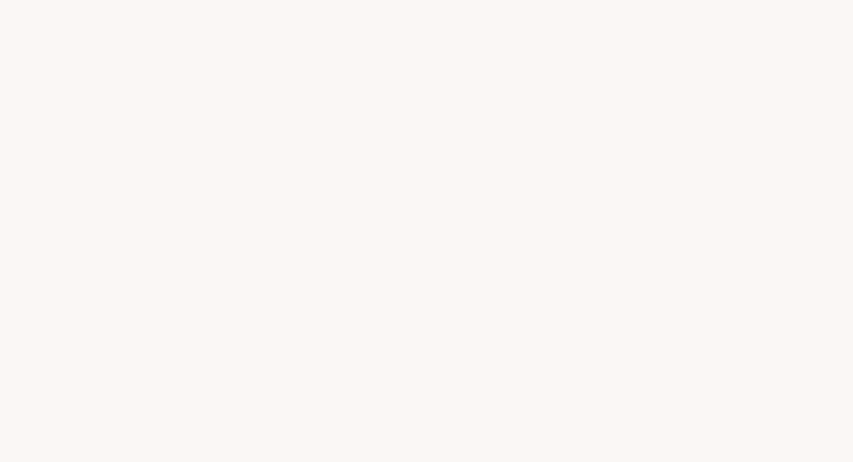
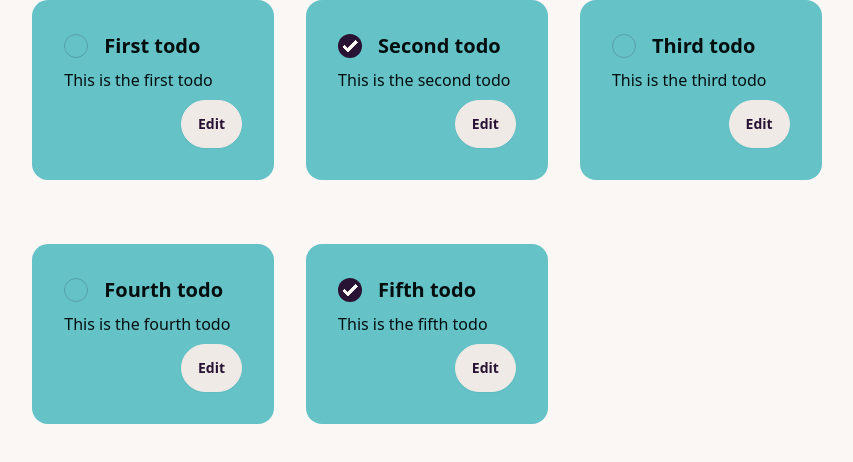
Before and after one commit to toddLiao469469/to-do-list, a React (Vite) app: page / in a window 1280 px wide. Shown: the top 462 px of the page, without its empty margins (213-1066 px from the left). Built offline with nearby package versions, Linux system fonts and the light colour scheme.

Commit message:
feat: add TodoCard, Todo page

```diff
--- a/src/App.tsx
+++ b/src/App.tsx
@@ -1,5 +1,12 @@
+import PageLayout from "@components/PageLayout";
+import TodoListPage from "@pages/Todo";
+
 function App() {
-  return <></>;
+  return (
+    <PageLayout>
+      <TodoListPage />
+    </PageLayout>
+  );
 }
 
 export default App;
--- a/src/api/todo.ts
+++ b/src/api/todo.ts
@@ -38,7 +38,7 @@ const getTodoList = (): Promise<Todo[]> => {
         }
 
       ])
-    }, 1000)
+    }, 3000)
 
   })
 }
--- /dev/null
+++ b/src/modules/components/PageLayout.tsx
@@ -0,0 +1,11 @@
+import { FunctionComponent, PropsWithChildren } from "react";
+
+const PageLayout: FunctionComponent<PropsWithChildren> = ({ children }) => {
+  return (
+    <div>
+      <main>{children}</main>
+    </div>
+  );
+};
+
+export default PageLayout;
--- /dev/null
+++ b/src/modules/components/TodoCard.tsx
@@ -0,0 +1,46 @@
+import { FunctionComponent, useCallback } from "react";
+import clsx from "clsx";
+import { useAppDispatch } from "@store/index";
+import { toggleTodo } from "@store/slices/todosSlice";
+
+interface TodoCardProps {
+  title: string;
+  description: string;
+  completed: boolean;
+  todoId: string;
+  className?: string;
+}
+
+const TodoCard: FunctionComponent<TodoCardProps> = (props) => {
+  const { title, description, completed, todoId, className } = props;
+
+  const dispatch = useAppDispatch();
+
+  const handleComplete = useCallback(() => {
+    dispatch(toggleTodo(todoId));
+  }, [dispatch, todoId]);
+
+  return (
+    <div
+      className={clsx(className, "card bg-primary text-primary-content w-full")}
+    >
+      <div className="card-body">
+        <div className="flex justify-start items-center gap-x-4">
+          <input
+            type="checkbox"
+            checked={completed}
+            className="checkbox"
+            onClick={handleComplete}
+          />
+          <h2 className="card-title">{title}</h2>
+        </div>
+        <p>{description}</p>
+        <div className="card-actions justify-end">
+          <button className="btn">Edit</button>
+        </div>
+      </div>
+    </div>
+  );
+};
+
+export default TodoCard;
--- /dev/null
+++ b/src/modules/pages/Todo/index.tsx
@@ -0,0 +1,53 @@
+import { useEffect } from "react";
+
+import TodoCard from "@components/TodoCard";
+
+import { useAppDispatch, useAppSelector } from "@store/index";
+import { fetchTodoList } from "@store/slices/todosSlice";
+
+function TodoListPage() {
+  const todosState = useAppSelector((state) => state.todos);
+  const dispatch = useAppDispatch();
+
+  useEffect(() => {
+    dispatch(fetchTodoList());
+  }, [dispatch]);
+
+  console.log("todosState", todosState);
+
+  if (todosState.loading) {
+    return (
+      <div className="mx-auto px-8 xl:w-2/3 md:w-full ">
+        <div>Loading...</div>
+        <div className="grid grid-flow-row-dense grid-cols-1 lg:grid-cols-2 xl:grid-cols-3 gap-y-16 gap-x-8">
+          {Array.from({ length: 6 }).map((_, index) => (
+            <div
+              key={index}
+              className="skeleton h-32 justify-self-center w-full"
+            ></div>
+          ))}
+        </div>
+      </div>
+    );
+  }
+
+  return (
+    <div className="mx-auto px-8 xl:w-2/3 md:w-full ">
+      {todosState.loading && <div>Loading...</div>}
+      <div className="grid grid-flow-row-dense grid-cols-1 lg:grid-cols-2 xl:grid-cols-3 gap-y-16 gap-x-8">
+        {todosState.todos.map(({ todoId, title, description, completed }) => (
+          <TodoCard
+            key={todoId}
+            title={title}
+            todoId={todoId}
+            description={description}
+            completed={completed}
+            className="justify-self-center"
+          />
+        ))}
+      </div>
+    </div>
+  );
+}
+
+export default TodoListPage;
```
